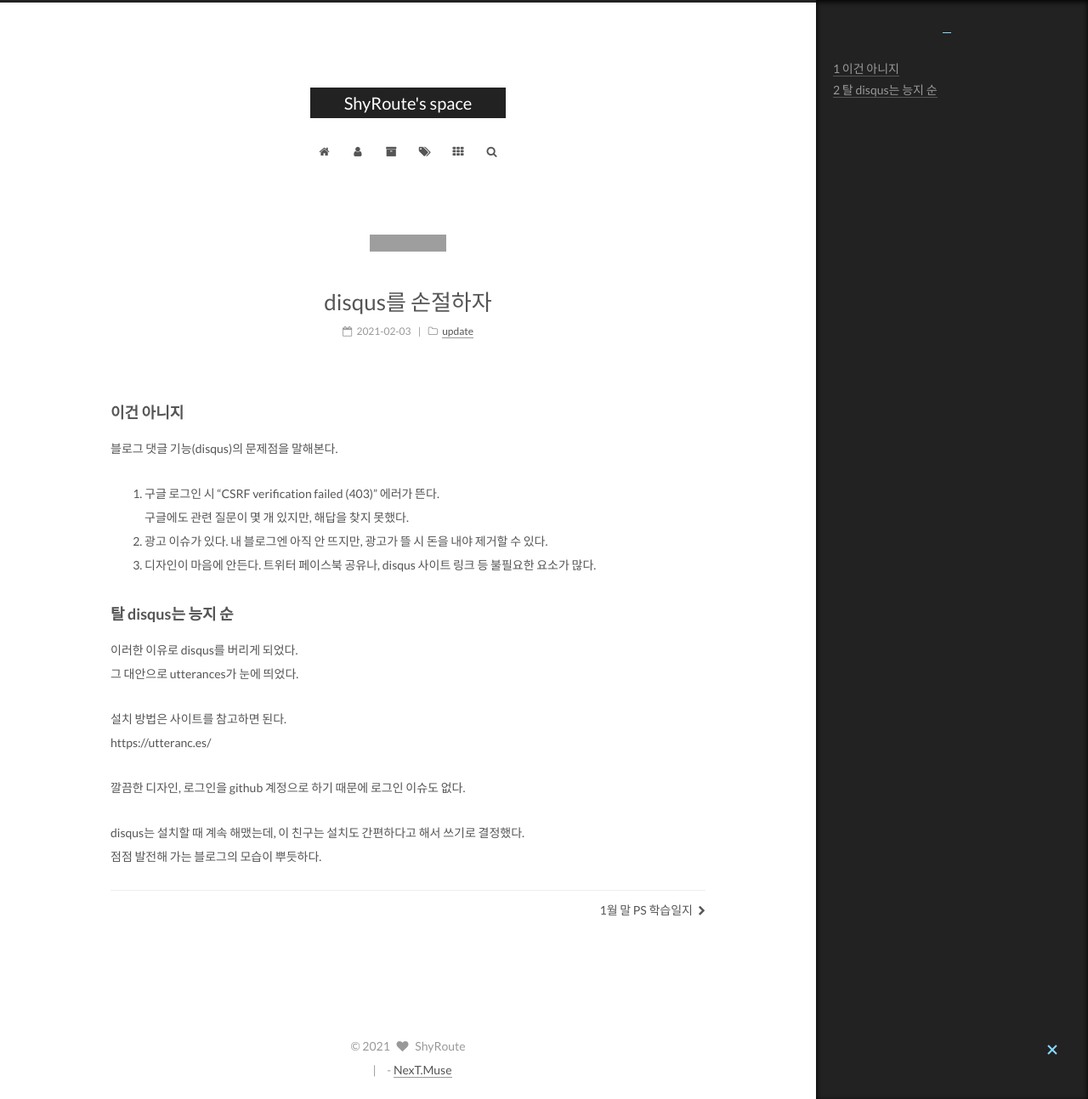
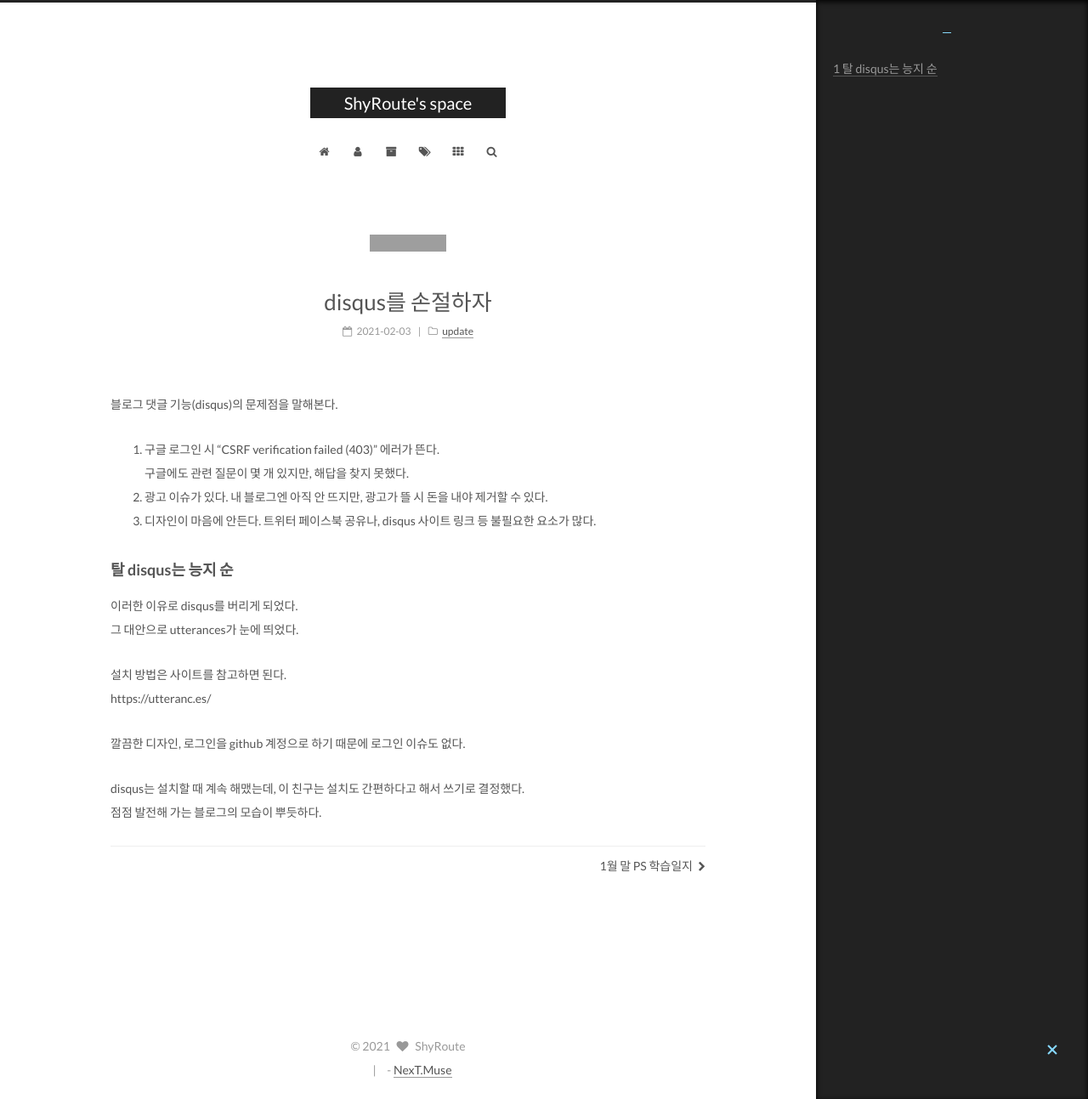
Before and after one commit to ShyRoute/ShyRoute.github.io, a Jekyll site: the page built from _posts/2021-02-03-blogupdate.md, in a window 1280 px wide and 1293 px high. Shown: the whole window at 85% size. Built offline with Jekyll 4.4.1, drawn with Linux system fonts in a browser that asks for light colours; comment, search, counter and statistics services are not loaded; grey boxes are pictures that could not be loaded.

Commit message:
Update 2021-02-03-blogupdate.md

```diff
--- a/_posts/2021-02-03-blogupdate.md
+++ b/_posts/2021-02-03-blogupdate.md
@@ -5,8 +5,6 @@ categories:
 - update
 tags:
 ---
-
-### 이건 아니지
 
 블로그 댓글 기능(disqus)의 문제점을 말해본다.
 
```
